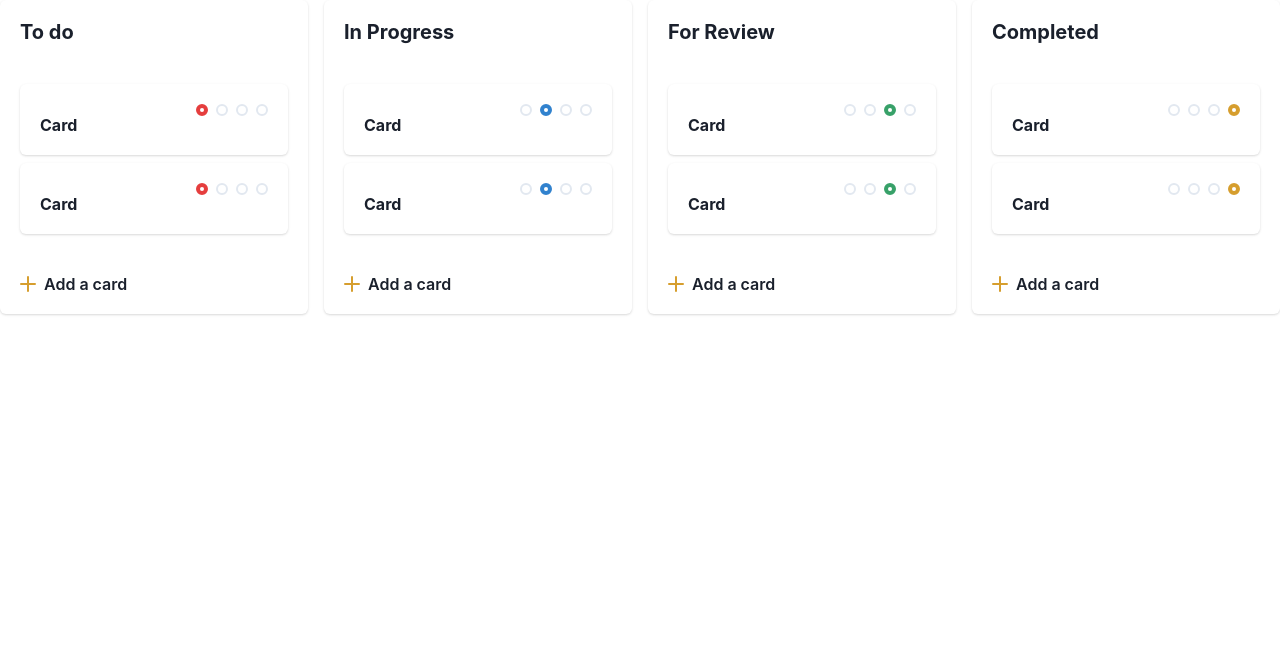
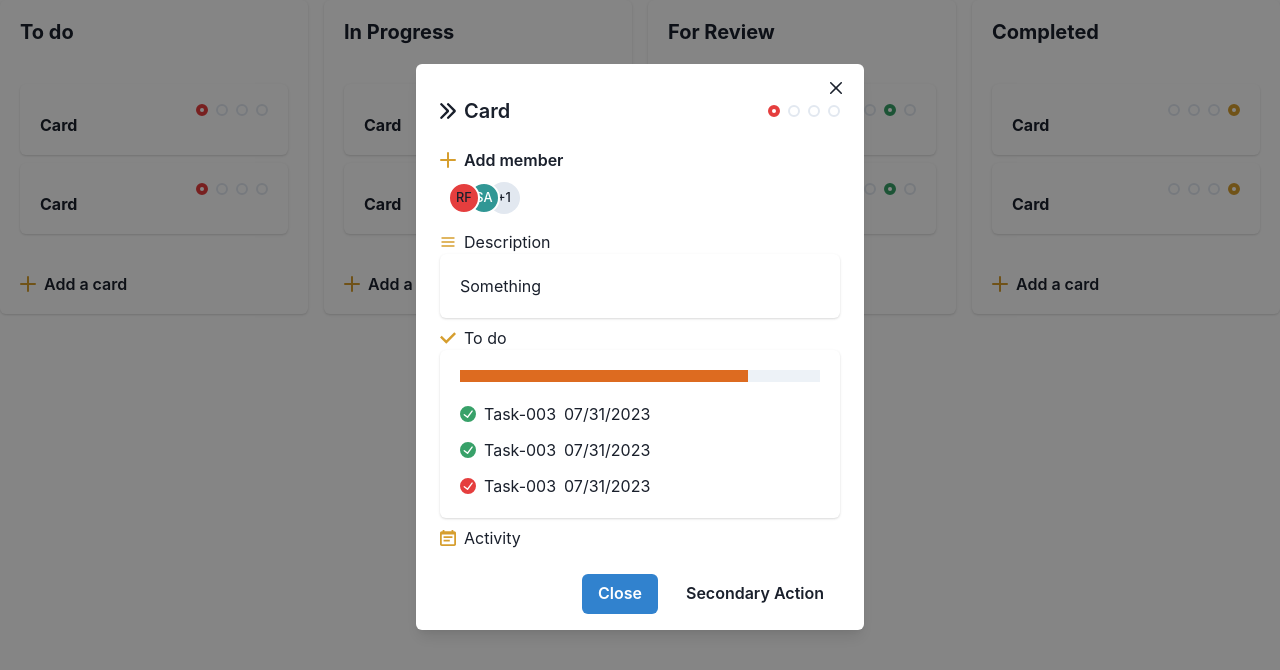
Before and after one commit to MarjoeVelasco/planerize, a React (Create React App) app: page /board in a window 1280 px wide. Both pictures are taken after a click on the label 202 px from the left and 110 px from the top of the page. Shown: the top 670 px of the page. Built offline with nearby package versions, Linux system fonts and the light colour scheme.

Commit message:
added modal for card details

```diff
--- a/src/Components/dialog/CardItem.jsx
+++ b/src/Components/dialog/CardItem.jsx
@@ -1,35 +1,106 @@
-import {Card ,CardBody, RadioGroup, Radio, Stack, Flex, Box, Heading, Spacer, useColorMode} from "@chakra-ui/react"
+import { useState } from "react"
+import { Card, CardBody, Flex, Spacer, Box, Heading, Modal, ModalOverlay, ModalContent, ModalHeader, ModalFooter, ModalBody, ModalCloseButton, useDisclosure, Button, useColorMode, Text, Avatar, AvatarGroup, Progress, List, ListItem, ListIcon} from "@chakra-ui/react"
 import { selectedStatusNum } from "../../helper/selectedStatusNum"
-
+import { selectedStatusName } from "../../helper/selectedStatusName"
+import { ArrowRightIcon, AddIcon, HamburgerIcon, CheckCircleIcon, CheckIcon, CalendarIcon} from "@chakra-ui/icons"
+import { RadioGroupItem } from "./RadioGroupItem"
+import { textColorInput } from "../../helper/theme"
 
 const CardItem = (props) => {
   const status = selectedStatusNum(props.status)
+  const statusName = selectedStatusName(status)
+  const { isOpen, onOpen, onClose } = useDisclosure()
+  const { colorMode } = useColorMode();
 
   return (
-    <Card>
+    <>
+      <Card onClick={onOpen}>
         <CardBody>
-        <Flex minWidth='max-content' alignItems='center' gap='2'>
-          <Spacer />
-          <RadioGroup defaultValue={status}>
-            <Stack spacing={2} direction='row'>
-              <Radio size='sm' colorScheme='red' value='1'>
-              </Radio>
-              <Radio size='sm' colorScheme='blue' value='2'>
-              </Radio>
-              <Radio size='sm' colorScheme='green' value='3'>
-              </Radio>
-              <Radio size='sm' colorScheme='yellow' value='4'>
-              </Radio>
-            </Stack>
-          </RadioGroup>
-
-        </Flex>
+          <RadioGroupItem status={status}/>
           <Box>
             <Heading size='sm'>Card</Heading>
           </Box>
-
         </CardBody>
       </Card>
+      <Modal isOpen={isOpen} onClose={onClose}>
+        <ModalOverlay />
+        <ModalContent>
+          <ModalHeader>
+            <Flex alignItems="center" pt="4">
+              <Flex alignItems="center" gap="2" >
+                <ArrowRightIcon boxSize={4}/>
+                Card
+              </Flex>
+              <Spacer/>
+              <RadioGroupItem status={status}/>
+            </Flex>
+          </ModalHeader>
+          <ModalCloseButton/>
+          <ModalBody>
+            <Button colorScheme={textColorInput[colorMode]} variant='link' gap={2}>
+              <AddIcon boxSize={4} color="yellow.500"/>
+              <Text fontSize='md'>Add member</Text>
+            </Button>
+            <AvatarGroup size='sm' max={2} p="2">
+              <Avatar name='Ryan Florence' bg='red.500'/>
+              <Avatar name='Segun Adebayo' bg='teal.500' />
+              <Avatar name='Kent Dodds' src='https://bit.ly/kent-c-dodds' />
+            </AvatarGroup>
+            <Flex alignItems="center" gap="2" pt="2">
+              <HamburgerIcon boxSize={4} color="yellow.500"/>
+              <Text>Description</Text>
+            </Flex>
+            <Card>
+              <CardBody>
+                Something
+              </CardBody>
+            </Card>
+            <Flex alignItems="center" gap="2" pt="2">
+              <CheckIcon boxSize={4} color="yellow.500"/>
+              <Text>{statusName}</Text>
+            </Flex>
+            <Card>
+              <Box p="5" gap="2">
+                <Progress value={80} colorScheme="orange"/>
+                <List spacing={3} pt="5">
+                  <ListItem>
+                    <Flex alignItems="center" gap="2">
+                      <CheckCircleIcon boxSize={4} color="green.500"/>
+                      <Text>Task-003</Text>
+                      <Text>07/31/2023</Text>
+                    </Flex>
+                  </ListItem>
+                  <ListItem>
+                    <Flex alignItems="center" gap="2">
+                      <CheckCircleIcon boxSize={4} color="green.500"/>
+                      <Text>Task-003</Text>
+                      <Text>07/31/2023</Text>
+                    </Flex>
+                  </ListItem>
+                  <ListItem>
+                    <Flex alignItems="center" gap="2">
+                      <CheckCircleIcon boxSize={4} color="red.500"/>
+                      <Text>Task-003</Text>
+                      <Text>07/31/2023</Text>
+                    </Flex>
+                  </ListItem>
+                </List>
+              </Box>
+            </Card>
+            <Flex alignItems="center" gap="2" pt="2">
+              <CalendarIcon boxSize={4} color="yellow.500"/>
+              <Text>Activity</Text>
+            </Flex>
+          </ModalBody>
+          <ModalFooter>
+            <Button colorScheme='blue' mr={3} onClick={onClose}>
+              Close
+            </Button>
+            <Button variant='ghost'>Secondary Action</Button>
+          </ModalFooter>
+        </ModalContent>
+      </Modal>
+    </>
   )
 }
 
--- /dev/null
+++ b/src/Components/dialog/RadioGroupItem.jsx
@@ -0,0 +1,22 @@
+
+import { RadioGroup, Radio, Stack, Flex, Spacer } from "@chakra-ui/react"
+
+export const RadioGroupItem = ({status}) => {
+  return (
+    <Flex minWidth='max-content' alignItems='center' gap='2'>
+      <Spacer />
+      <RadioGroup defaultValue={status}>
+        <Stack spacing={2} direction='row'>
+          <Radio size='sm' colorScheme='red' value='1'>
+          </Radio>
+          <Radio size='sm' colorScheme='blue' value='2'>
+          </Radio>
+          <Radio size='sm' colorScheme='green' value='3'>
+          </Radio>
+          <Radio size='sm' colorScheme='yellow' value='4'>
+          </Radio>
+        </Stack>
+      </RadioGroup>
+    </Flex>
+  )
+}
```
Lines whose indentation alone changed are shown as unchanged.
